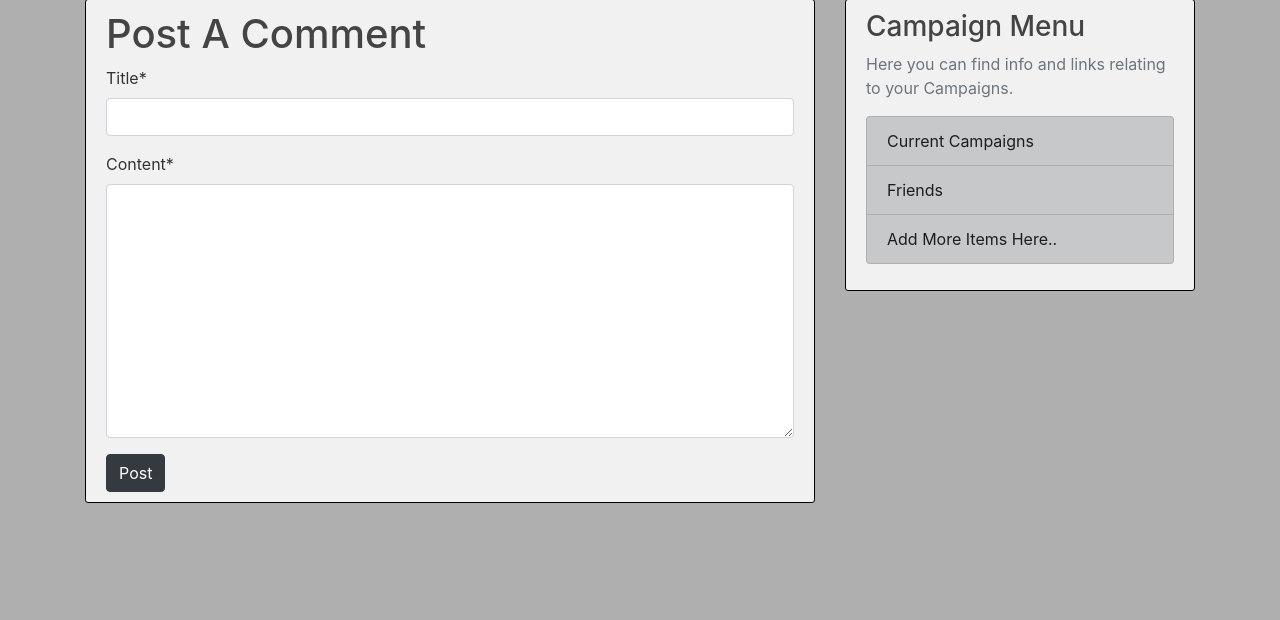
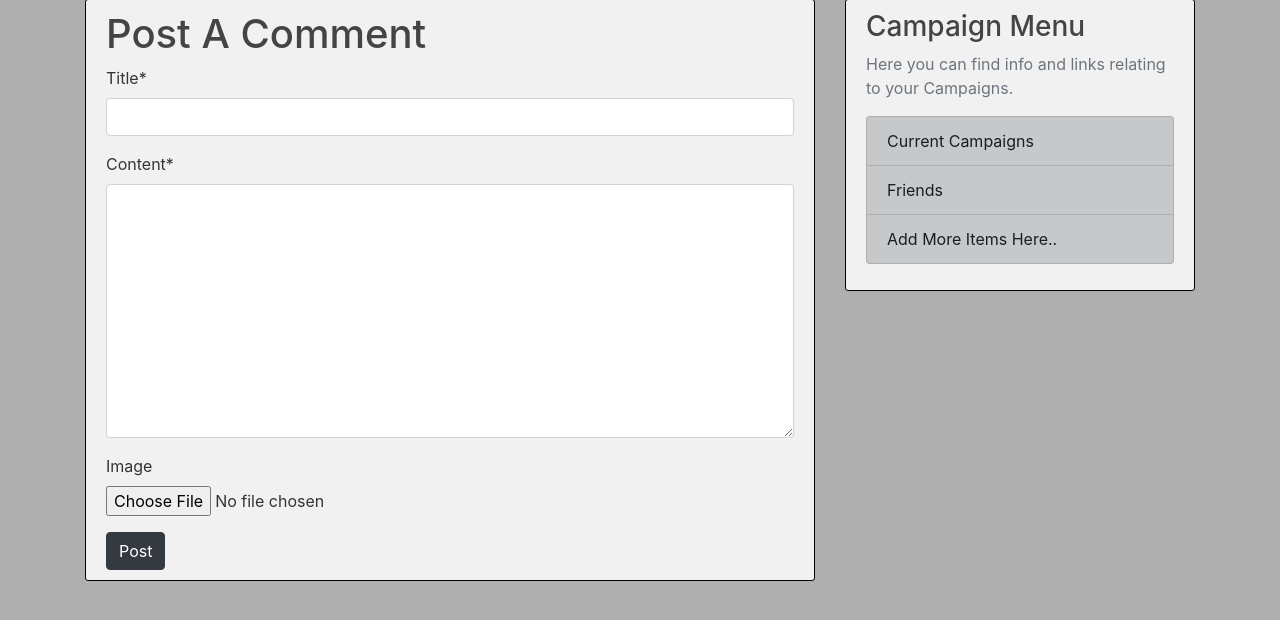
Before and after one commit to NickJacksonDev/DnD-Manager, a Django app: page /campaign/campaigns/1/AddComment/ in a window 1280 px wide. Shown: the part 81-701 px from the top of the page. Run offline with Django 3.2, Linux system fonts and the light colour scheme; data comes from the database, SQL or seed files in the repository; data that the repository does not hold is empty; some libraries are stand-ins or nearby versions.

Commit message:
Added additional functionality to campaign comments - Comments can now only be created, updated, or deleted by a DM   + The option to Add Comment will not appear on Campaign Detail page for non-DMs of the campaign   + The buttons for Update and Delete will not appear on Campaign Comment Detail page for non-DMs of the campaign - Comments have an optional field for uploading an image   + images are automatically resized so the maximum height and/or width is 500 px

```diff
--- a/Campaign_Manager/forms.py
+++ b/Campaign_Manager/forms.py
@@ -8,6 +8,8 @@ class CreateCampaignForm(forms.ModelForm):
 
 class CreatePostForm(forms.ModelForm):
 
+	image = forms.ImageField(required=False)
+
 	class Meta:
 		model = CampaignComment
-		fields = ['title', 'content']
+		fields = ['title', 'content', 'image']
--- a/Campaign_Manager/models.py
+++ b/Campaign_Manager/models.py
@@ -4,6 +4,7 @@ from django.contrib.auth.models import User
 from django.utils import timezone
 from django.utils.text import slugify
 from django.urls import reverse
+from PIL import Image
 
 # Constants
 MAX_LENGTH_CAMPAIGN_NAME = 255
@@ -70,11 +71,20 @@ class CampaignComment(models.Model):
     author = models.ForeignKey(User, on_delete=models.CASCADE, default=defaultUser)
     date = models.DateTimeField(default=timezone.now)
     campaign = models.ForeignKey(Campaign, on_delete=models.CASCADE)
+    image = models.ImageField(null=True, upload_to='comment_pics')
     slug = models.SlugField(default=slugify("Default Slug"))
 
     def save(self, *args, **kwargs):
         self.slug = slugify(self.title + '' + str(self.date))
         super(CampaignComment, self).save(*args, **kwargs)
 
+        if self.image != None:
+            image = Image.open(self.image.path)
+
+            if image.width > 500 or image.height > 500:
+                output_size = (500, 500)
+                image.thumbnail(output_size)
+                image.save(self.image.path)
+
     def __str__(self):
         return self.slug
--- a/Campaign_Manager/templates/Campaign_Manager/campaigncomment_form.html
+++ b/Campaign_Manager/templates/Campaign_Manager/campaigncomment_form.html
@@ -4,7 +4,7 @@
 
     <h1>Post A Comment</h1>
 
-    <form method="post" class="post-form">
+    <form method="post" class="post-form" enctype="multipart/form-data">
     	{% csrf_token %}
 		{{ form|crispy }}
 		<input type="submit" value="Post" class="btn btn-dark">
--- a/Campaign_Manager/views.py
+++ b/Campaign_Manager/views.py
@@ -45,7 +45,9 @@ class CampaignDetailView(DetailView):
 
     def get_context_data(self, **kwargs):
         context=super().get_context_data(**kwargs)
-        context['posts'] = CampaignComment.objects.all()
+        campaign=self.get_object()
+        context['posts'] = CampaignComment.objects.filter(campaign=campaign)
+        context['dms'] = CampaignDM.objects.filter(campaign=campaign)
         return context
 
 
@@ -68,8 +70,10 @@ class CampaignCommentCreateView(CreateView):
         return context
 
     def form_valid(self, form):
-        form.instance.author = self.request.user
-        form.instance.campaign = Campaign.objects.get(campaignID=self.kwargs['pk'])
+        f = form.save(commit=False)
+        f.author = self.request.user
+        f.campaign = Campaign.objects.get(campaignID=self.kwargs['pk'])
+        f.save()
         return super().form_valid(form)
 
     def get_success_url(self):
@@ -81,9 +85,9 @@ class CampaignCommentDetailView(DetailView):
 
     def get_context_data(self, **kwargs):
         context=super(CampaignCommentDetailView, self).get_context_data(**kwargs)
-        context['post'] = CampaignComment.objects.get(slug=self.kwargs['slug'])
+        context['post'] = self.get_object()
+        context['author'] = self.get_object().author
         return context
-
 
 class CampaignCommentEditView(UpdateView):
     model = CampaignComment
```
Also changed, not shown: Campaign_Manager/templates/Campaign_Manager/campaign_detail.html (+7 -2 lines), Campaign_Manager/templates/Campaign_Manager/campaigncomment_detail.html (+5 -2 lines), Campaign_Manager/migrations/0001_initial.py, Campaign_Manager/migrations/0002_campaigncomment.py (deleted), Campaign_Manager/migrations/0003_auto_20190327_0017.py (deleted), Campaign_Manager/migrations/0004_campaigncomment_slug.py (deleted), Character_Builder/migrations/0002_character_public.py (added), media/comment_pics/IMG_0011_6J6hT4L.JPG (added), media/comment_pics/IMG_0011_9KTjZRj.JPG (added), media/comment_pics/IMG_0011_mrEnE9r.JPG (added), 2 other files.
